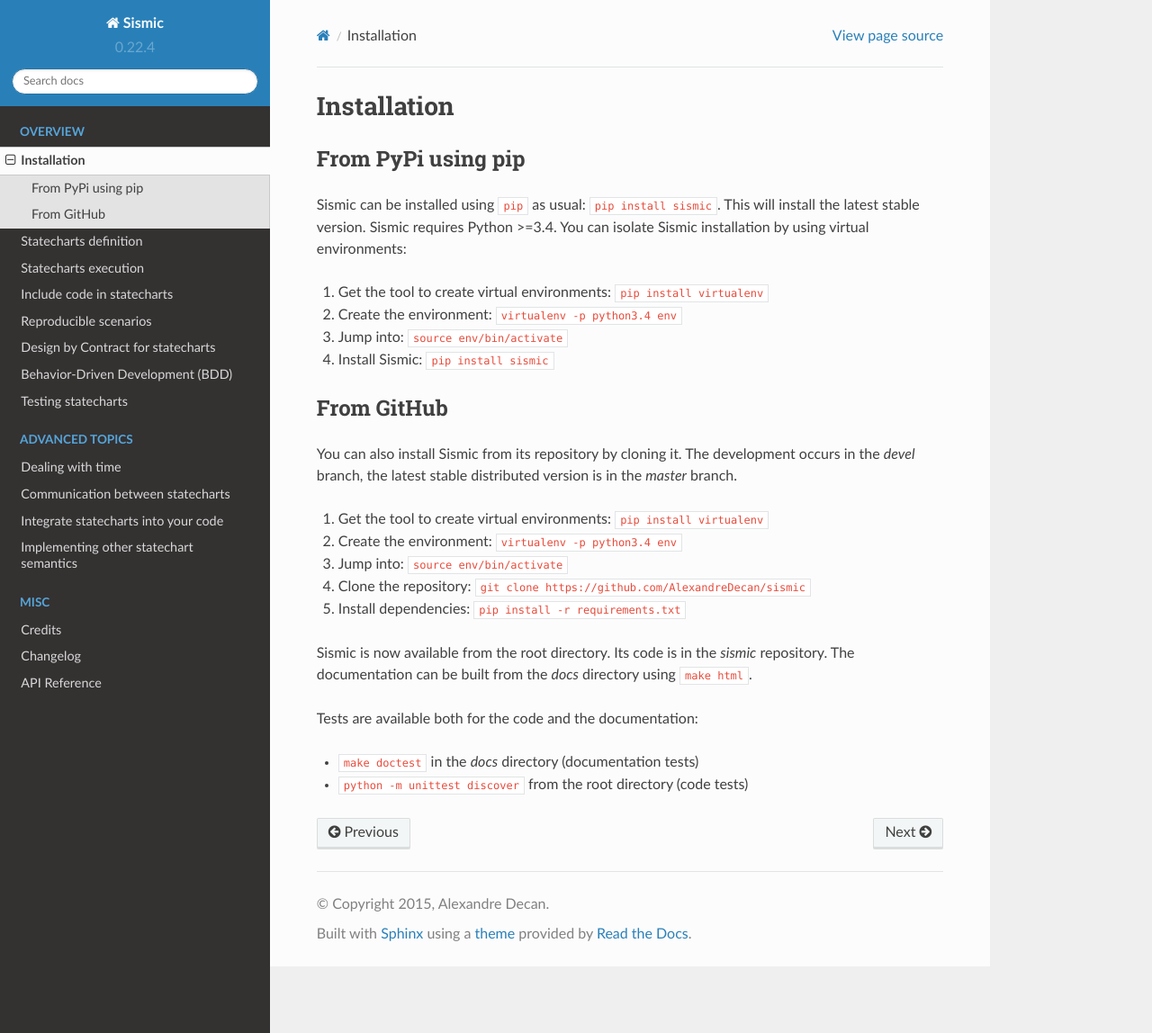
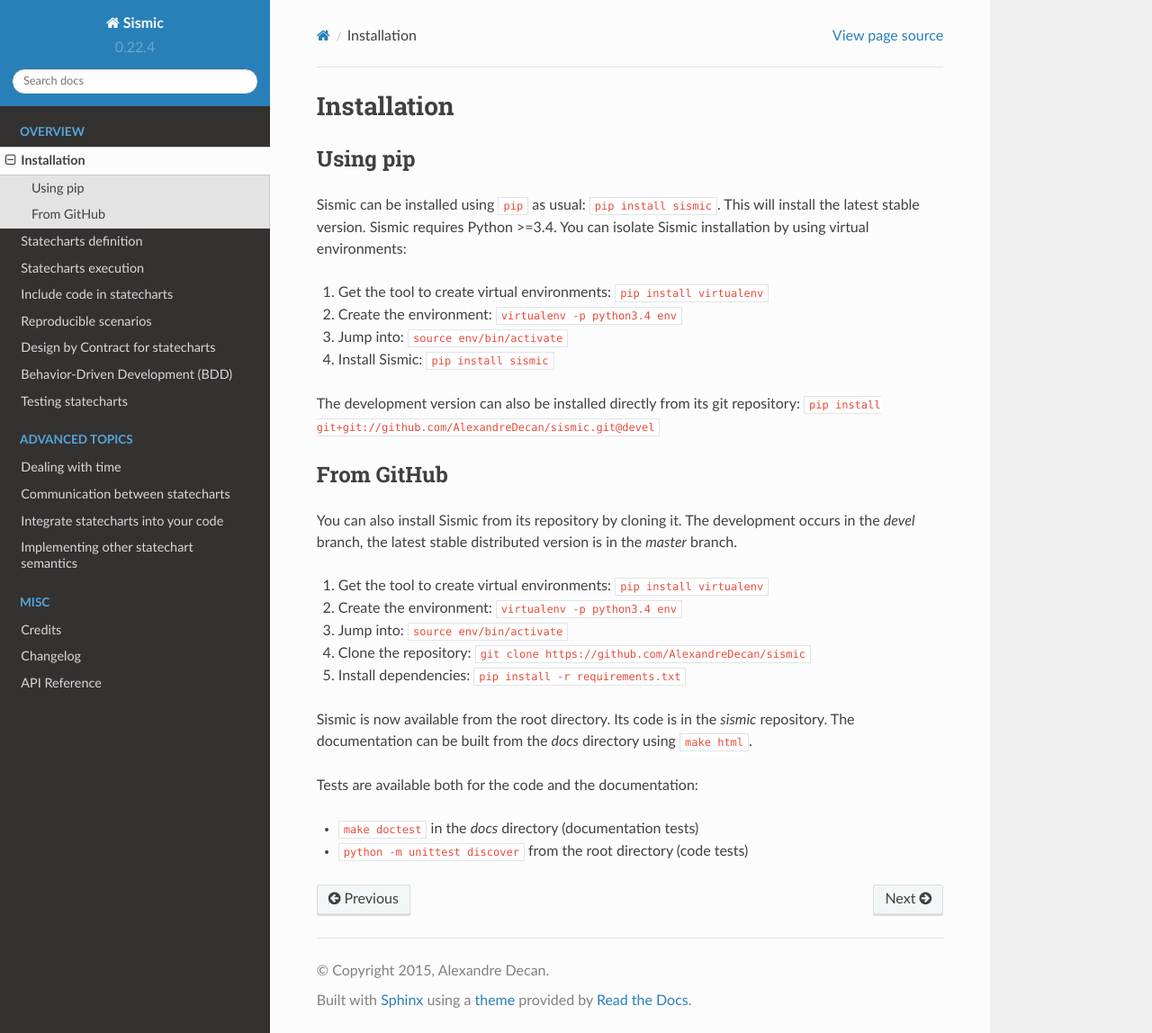
Before and after one commit to AlexandreDecan/sismic, a Sphinx documentation site: the page built from docs/installation.rst, in a window 1280 px wide and 1148 px high. Shown: the whole window at 90% size. Built offline with Sphinx 7.4.7 and the Read the Docs theme 2.0.0, drawn with Linux system fonts in a browser that asks for light colours.

Commit message:
Doc to install the development version fom git using pip

```diff
--- a/docs/installation.rst
+++ b/docs/installation.rst
@@ -1,8 +1,8 @@
 Installation
 ============
 
-From PyPi using pip
--------------------
+Using pip
+---------
 
 Sismic can be installed using ``pip`` as usual: ``pip install sismic``.
 This will install the latest stable version.
@@ -13,6 +13,9 @@
 2. Create the environment: ``virtualenv -p python3.4 env``
 3. Jump into: ``source env/bin/activate``
 4. Install Sismic: ``pip install sismic``
+
+The development version can also be installed directly from its git repository:
+``pip install git+git://github.com/AlexandreDecan/sismic.git@devel``
 
 From GitHub
 -----------
```
